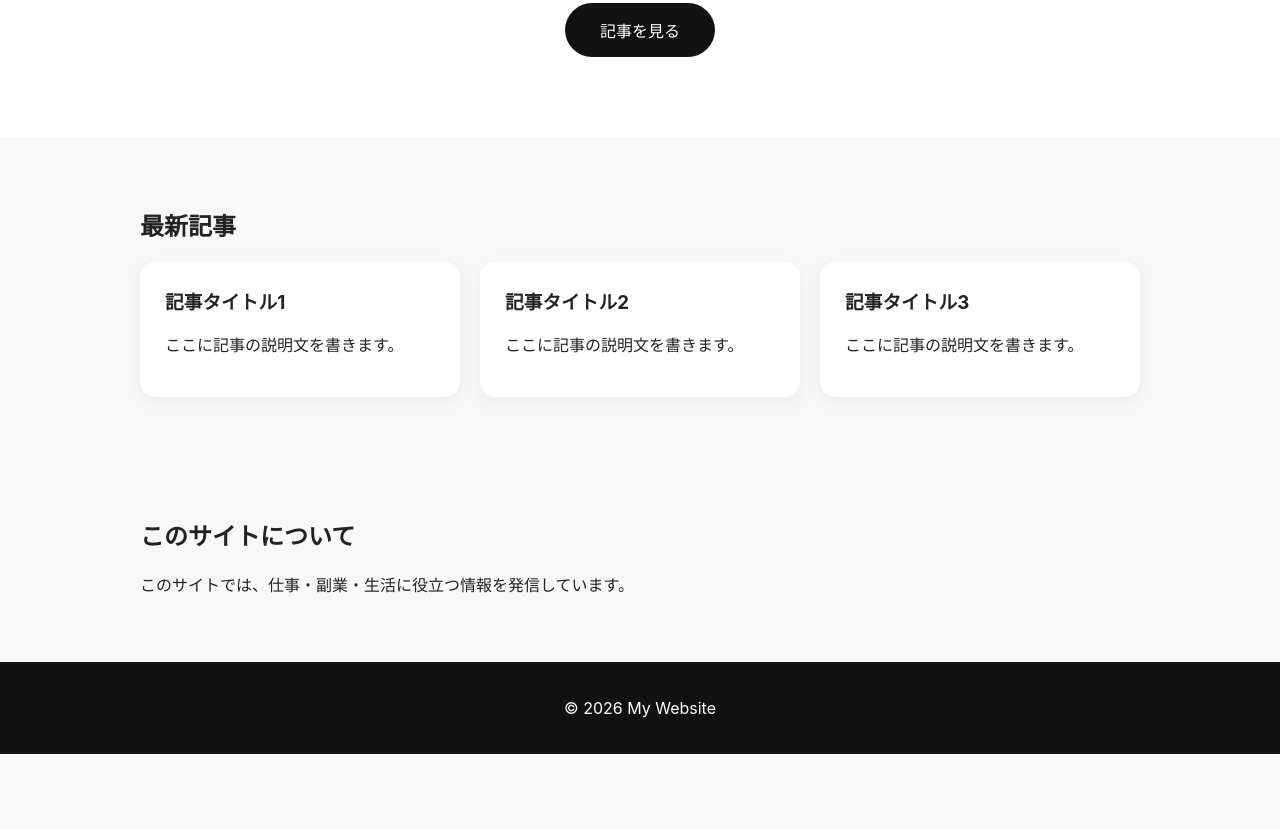
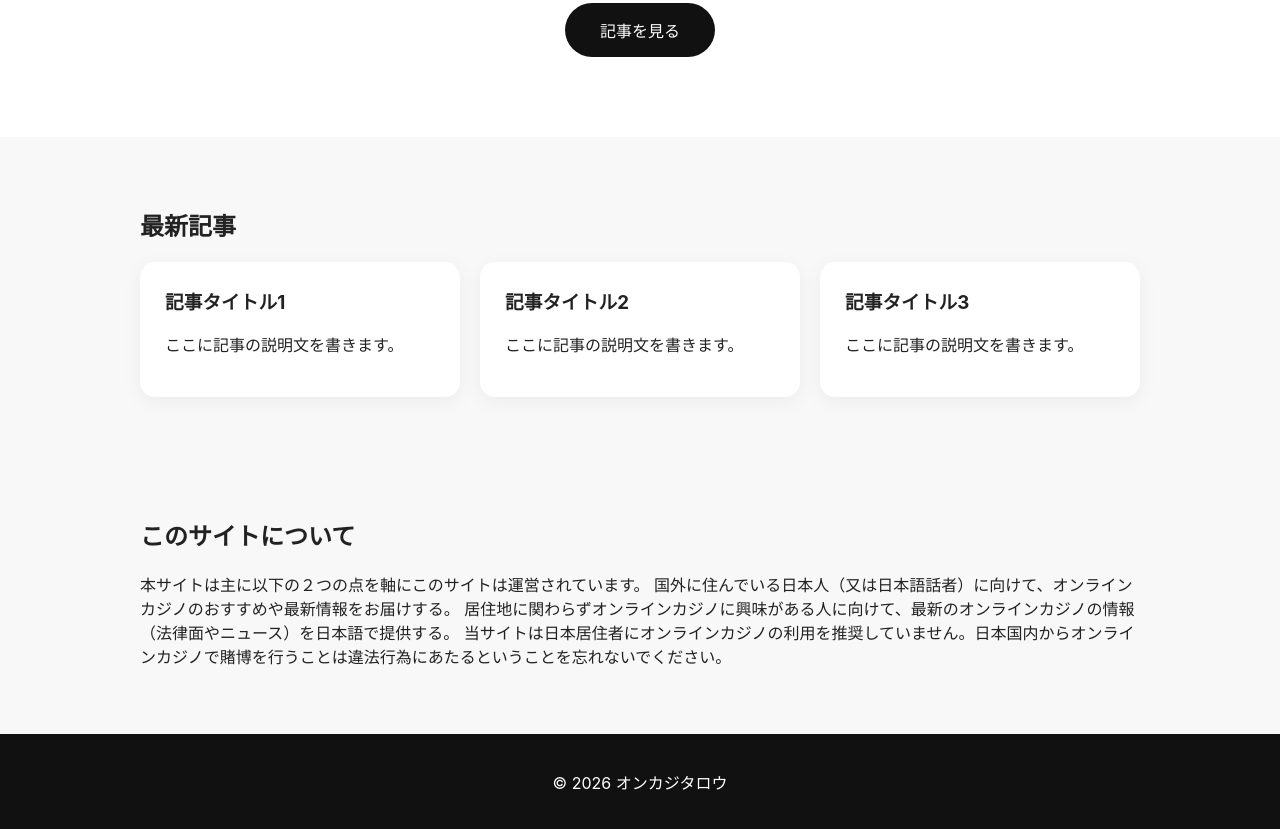
Before and after one commit to cccj72vsbf-oss/-my-website, a plain HTML site: page index.html in a window 1280 px wide. Shown: the part 367-1196 px from the top of the page. Before the commit the page ends 1121 px from the top, so only its background shows below. Drawn offline with Linux system fonts and the light colour scheme.

Commit message:
Update index.html

```diff
--- a/index.html
+++ b/index.html
@@ -268,7 +268,11 @@ footer {
 
 <p>
 
-このサイトでは、仕事・副業・生活に役立つ情報を発信しています。
+本サイトは主に以下の２つの点を軸にこのサイトは運営されています。
+
+国外に住んでいる日本人（又は日本語話者）に向けて、オンラインカジノのおすすめや最新情報をお届けする。
+居住地に関わらずオンラインカジノに興味がある人に向けて、最新のオンラインカジノの情報（法律面やニュース）を日本語で提供する。
+当サイトは日本居住者にオンラインカジノの利用を推奨していません。日本国内からオンラインカジノで賭博を行うことは違法行為にあたるということを忘れないでください。
 
 </p>
 
@@ -276,7 +280,7 @@ footer {
 
 <footer>
 
-<p>© 2026 My Website</p>
+<p>© 2026 オンカジタロウ</p>
 
 </footer>
 
```
